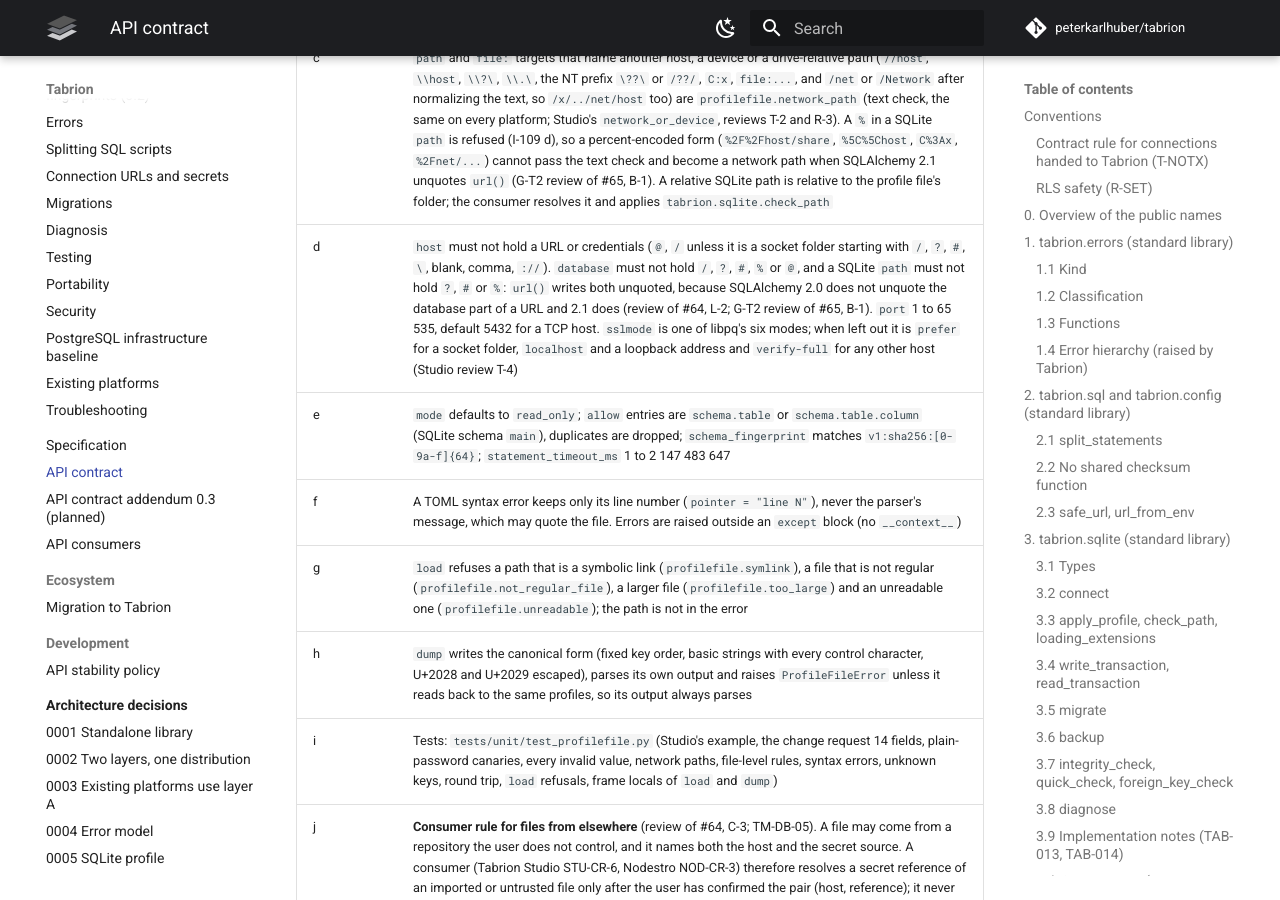
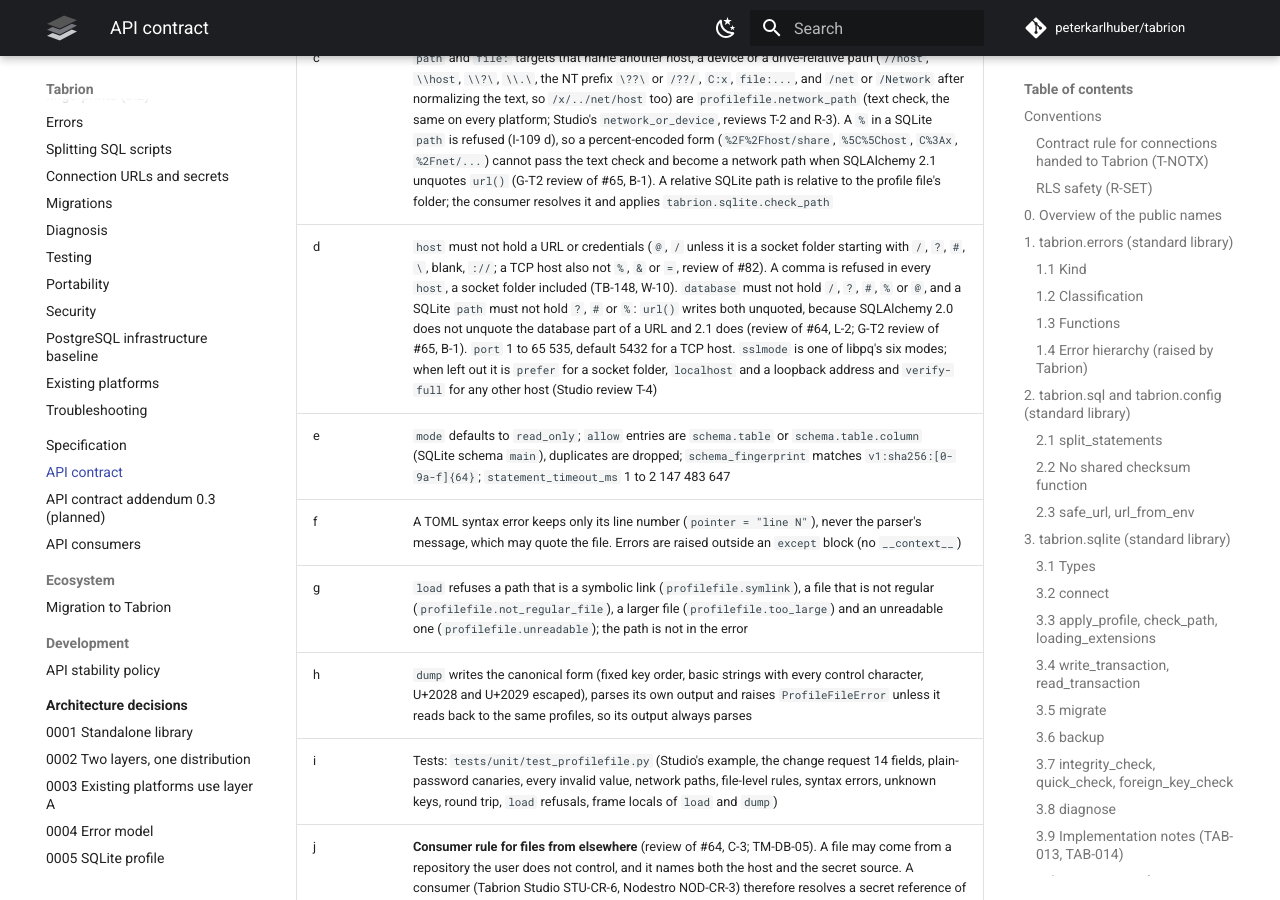
Before and after one commit to peterkarlhuber/tabrion, an MkDocs documentation site: the page built from docs/api/contract.md, in a window 1280 px wide and 900 px high, scrolled down 51023 px. Built offline with MkDocs 1.6.1 and Material for MkDocs 9.7.7, drawn with Linux system fonts in a browser that asks for light colours; comment, search, counter and statistics services are not loaded; some of the changed text lies outside the part shown.

Commit message:
Refuse %, & and = in a TCP profile host (review of #82, F1)
Co-Authored-By: Claude Opus 5.5 <noreply@anthropic.com>
Claude-Session: https://claude.ai/code/session_011tY7TAans48GbZAuavtHPL

```diff
--- a/docs/api/contract.md
+++ b/docs/api/contract.md
@@ -1343,7 +1343,7 @@ included), a `?`, `#` or `%` in a SQLite `path`, and `/`, `?`,
 | a | `version` is required and must be `1`; `name` (1 to 200 characters, no control character, no leading or trailing blank, unique) and `engine` are required; SQLite needs `path`, PostgreSQL `host` and `database`. A key of the other engine is an error (`profilefile.other_engine`); an unknown key is a warning (`profilefile.unknown_key`, pointer without the key). Every error of the file is reported at once in `ProfileFileError.issues` |
 | b | `password` is `env:NAME` (`[A-Za-z_][A-Za-z0-9_]*`), `keyring:` (the consumer's default entry), `keyring:<service>/<user>`, `file:PATH` or `prompt`. Anything else is `profilefile.plain_password`, and the text is never repeated: not in the error, its `issues`, `repr`, chain or frame locals (I-76) |
 | c | `path` and `file:` targets that name another host, a device or a drive-relative path (`//host`, `\\host`, `\\?\`, `\\.\`, the NT prefix `\??\` or `/??/`, `C:x`, `file:...`, and `/net` or `/Network` after normalizing the text, so `/x/../net/host` too) are `profilefile.network_path` (text check, the same on every platform; Studio's `network_or_device`, reviews T-2 and R-3). A `%` in a SQLite `path` is refused (I-109 d), so a percent-encoded form (`%2F%2Fhost/share`, `%5C%5Chost`, `C%3Ax`, `%2Fnet/...`) cannot pass the text check and become a network path when SQLAlchemy 2.1 unquotes `url()` (G-T2 review of #65, B-1). A relative SQLite path is relative to the profile file's folder; the consumer resolves it and applies `tabrion.sqlite.check_path` |
-| d | `host` must not hold a URL or credentials (`@`, `/` unless it is a socket folder starting with `/`, `?`, `#`, `\`, blank, comma, `://`). `database` must not hold `/`, `?`, `#`, `%` or `@`, and a SQLite `path` must not hold `?`, `#` or `%`: `url()` writes both unquoted, because SQLAlchemy 2.0 does not unquote the database part of a URL and 2.1 does (review of #64, L-2; G-T2 review of #65, B-1). `port` 1 to 65 535, default 5432 for a TCP host. `sslmode` is one of libpq's six modes; when left out it is `prefer` for a socket folder, `localhost` and a loopback address and `verify-full` for any other host (Studio review T-4) |
+| d | `host` must not hold a URL or credentials (`@`, `/` unless it is a socket folder starting with `/`, `?`, `#`, `\`, blank, `://`; a TCP host also not `%`, `&` or `=`, review of #82). A comma is refused in every `host`, a socket folder included (TB-148, W-10). `database` must not hold `/`, `?`, `#`, `%` or `@`, and a SQLite `path` must not hold `?`, `#` or `%`: `url()` writes both unquoted, because SQLAlchemy 2.0 does not unquote the database part of a URL and 2.1 does (review of #64, L-2; G-T2 review of #65, B-1). `port` 1 to 65 535, default 5432 for a TCP host. `sslmode` is one of libpq's six modes; when left out it is `prefer` for a socket folder, `localhost` and a loopback address and `verify-full` for any other host (Studio review T-4) |
 | e | `mode` defaults to `read_only`; `allow` entries are `schema.table` or `schema.table.column` (SQLite schema `main`), duplicates are dropped; `schema_fingerprint` matches `v1:sha256:[0-9a-f]{64}`; `statement_timeout_ms` 1 to 2 147 483 647 |
 | f | A TOML syntax error keeps only its line number (`pointer = "line N"`), never the parser's message, which may quote the file. Errors are raised outside an `except` block (no `__context__`) |
 | g | `load` refuses a path that is a symbolic link (`profilefile.symlink`), a file that is not regular (`profilefile.not_regular_file`), a larger file (`profilefile.too_large`) and an unreadable one (`profilefile.unreadable`); the path is not in the error |
```
Also changed, not shown: CHANGELOG.md (+2 -0 lines), 2 other files.
